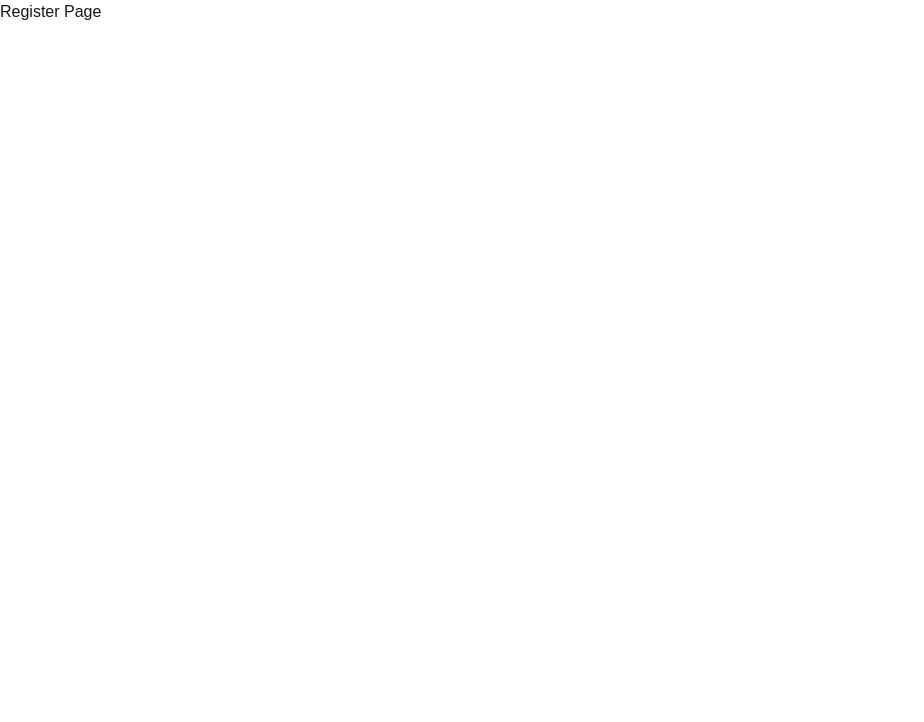
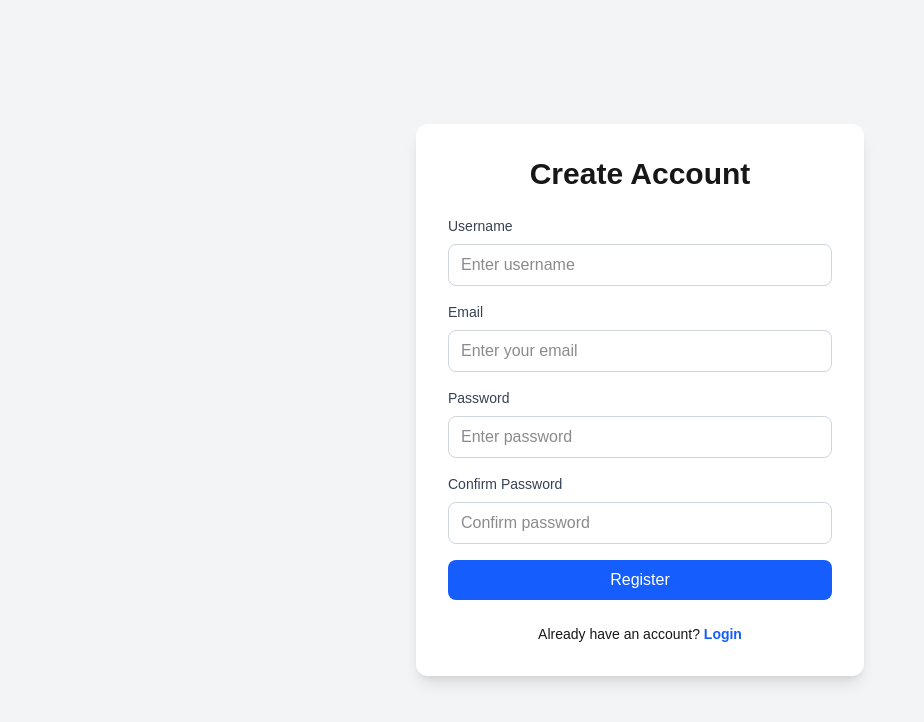
Before and after one commit to simranduggal75/music-catlog-platform, a Next.js app in the folder frontend/: page /register in a window 1280 px wide. Shown: the top 722 px of the page, without its empty margins (0-924 px from the left). Built offline with nearby package versions, Linux system fonts and the light colour scheme.

Commit message:
feat: implement register page and form

```diff
--- a/frontend/src/app/register/page.tsx
+++ b/frontend/src/app/register/page.tsx
@@ -1,3 +1,11 @@
+"use client";
+
+import RegisterForm from "@/components/auth/RegisterForm";
+
 export default function RegisterPage() {
-  return <div>Register Page</div>;
+  return (
+    <main className="flex min-h-screen items-center justify-center bg-gray-100 px-4">
+      <RegisterForm />
+    </main>
+  );
 }
--- a/frontend/src/components/auth/RegisterForm.tsx
+++ b/frontend/src/components/auth/RegisterForm.tsx
@@ -0,0 +1,97 @@
+"use client";
+
+import Link from "next/link";
+import { useForm } from "react-hook-form";
+import Button from "@/components/common/Button";
+import Input from "@/components/common/Input";
+
+type RegisterFormData = {
+  username: string;
+  email: string;
+  password: string;
+  confirmPassword: string;
+};
+
+export default function RegisterForm() {
+  const {
+    register,
+    handleSubmit,
+    watch,
+    formState: { errors },
+  } = useForm<RegisterFormData>();
+
+  const password = watch("password");
+
+  const onSubmit = (data: RegisterFormData) => {
+    console.log(data);
+  };
+
+  return (
+    <div className="w-full max-w-md rounded-xl bg-white p-8 shadow-lg">
+      <h1 className="mb-6 text-center text-3xl font-bold">
+        Create Account
+      </h1>
+
+      <form onSubmit={handleSubmit(onSubmit)}>
+        <Input
+          label="Username"
+          placeholder="Enter username"
+          error={errors.username?.message}
+          {...register("username", {
+            required: "Username is required",
+          })}
+        />
+
+        <Input
+          label="Email"
+          type="email"
+          placeholder="Enter your email"
+          error={errors.email?.message}
+          {...register("email", {
+            required: "Email is required",
+          })}
+        />
+
+        <Input
+          label="Password"
+          type="password"
+          placeholder="Enter password"
+          error={errors.password?.message}
+          {...register("password", {
+            required: "Password is required",
+            minLength: {
+              value: 6,
+              message: "Password must be at least 6 characters",
+            },
+          })}
+        />
+
+        <Input
+          label="Confirm Password"
+          type="password"
+          placeholder="Confirm password"
+          error={errors.confirmPassword?.message}
+          {...register("confirmPassword", {
+            required: "Confirm your password",
+            validate: (value) =>
+              value === password || "Passwords do not match",
+          })}
+        />
+
+        <Button type="submit">
+          Register
+        </Button>
+      </form>
+
+      <p className="mt-6 text-center text-sm">
+        Already have an account?{" "}
+        <Link
+          href="/login"
+          className="font-semibold text-blue-600 hover:underline"
+        >
+          Login
+        </Link>
+      </p>
+    </div>
+  );
+}
```
